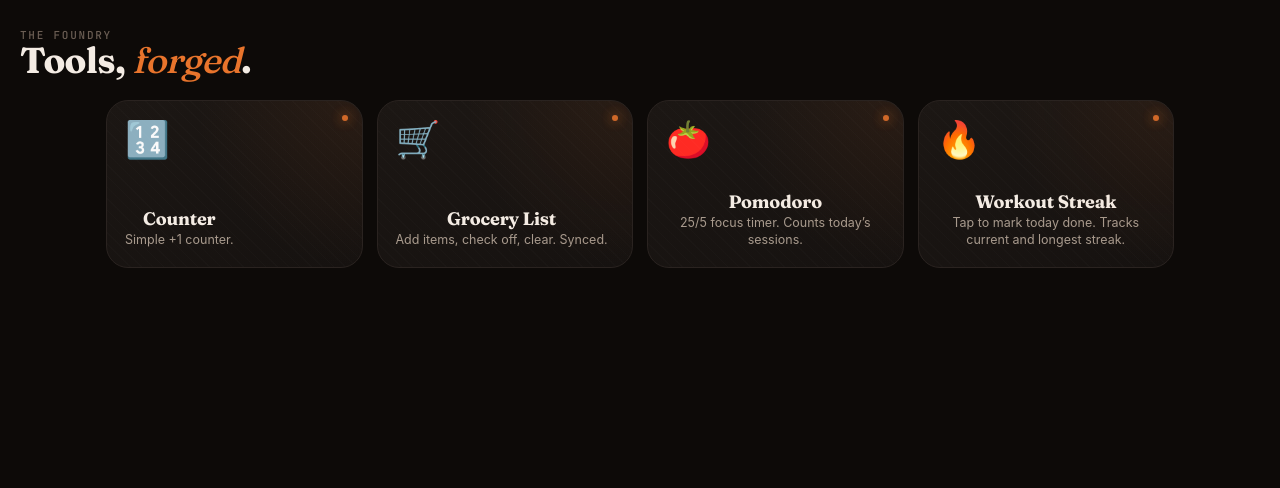
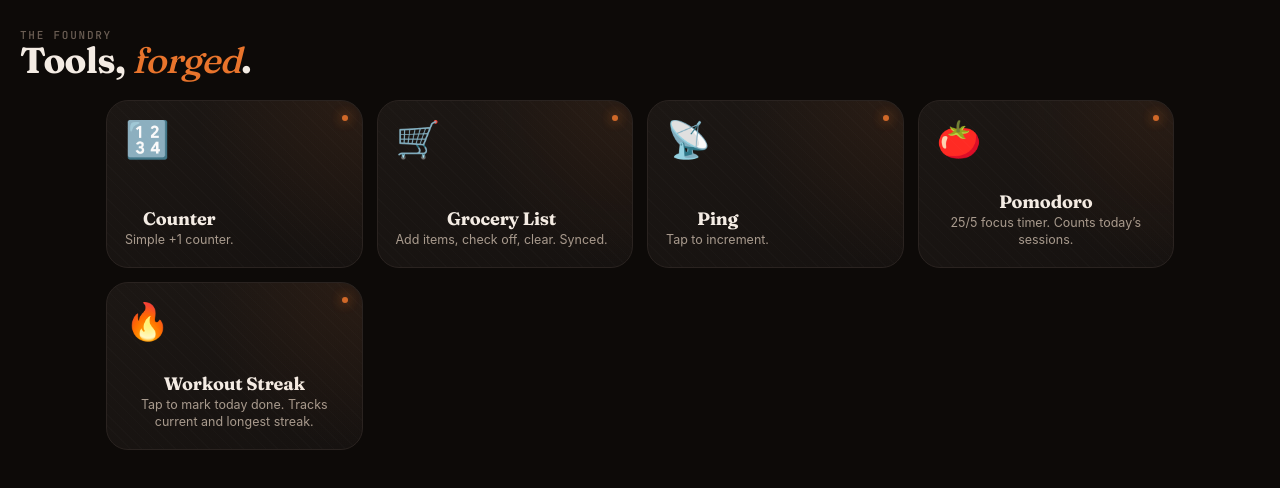
Before and after one commit to Awentzelza/foundry, a React (Vite) app: page / in a window 1280 px wide. Shown: the top 488 px of the page. Built offline with nearby package versions, Linux system fonts and the light colour scheme; no server answers; the database is empty.

Commit message:
Foundry: regenerate app registry

```diff
--- a/src/apps/registry.ts
+++ b/src/apps/registry.ts
@@ -28,6 +28,18 @@ export const APP_REGISTRY: RegisteredApp[] = [
   },
   {
     meta: {
+      id: "ping",
+      name: "Ping",
+      description: "Tap to increment.",
+      icon: "📡",
+      route: "ping",
+      needsPersistence: true,
+      status: "active",
+    },
+    load: () => import("./ping"),
+  },
+  {
+    meta: {
       id: "pomodoro",
       name: "Pomodoro",
       description: "25/5 focus timer. Counts today’s sessions.",
```
